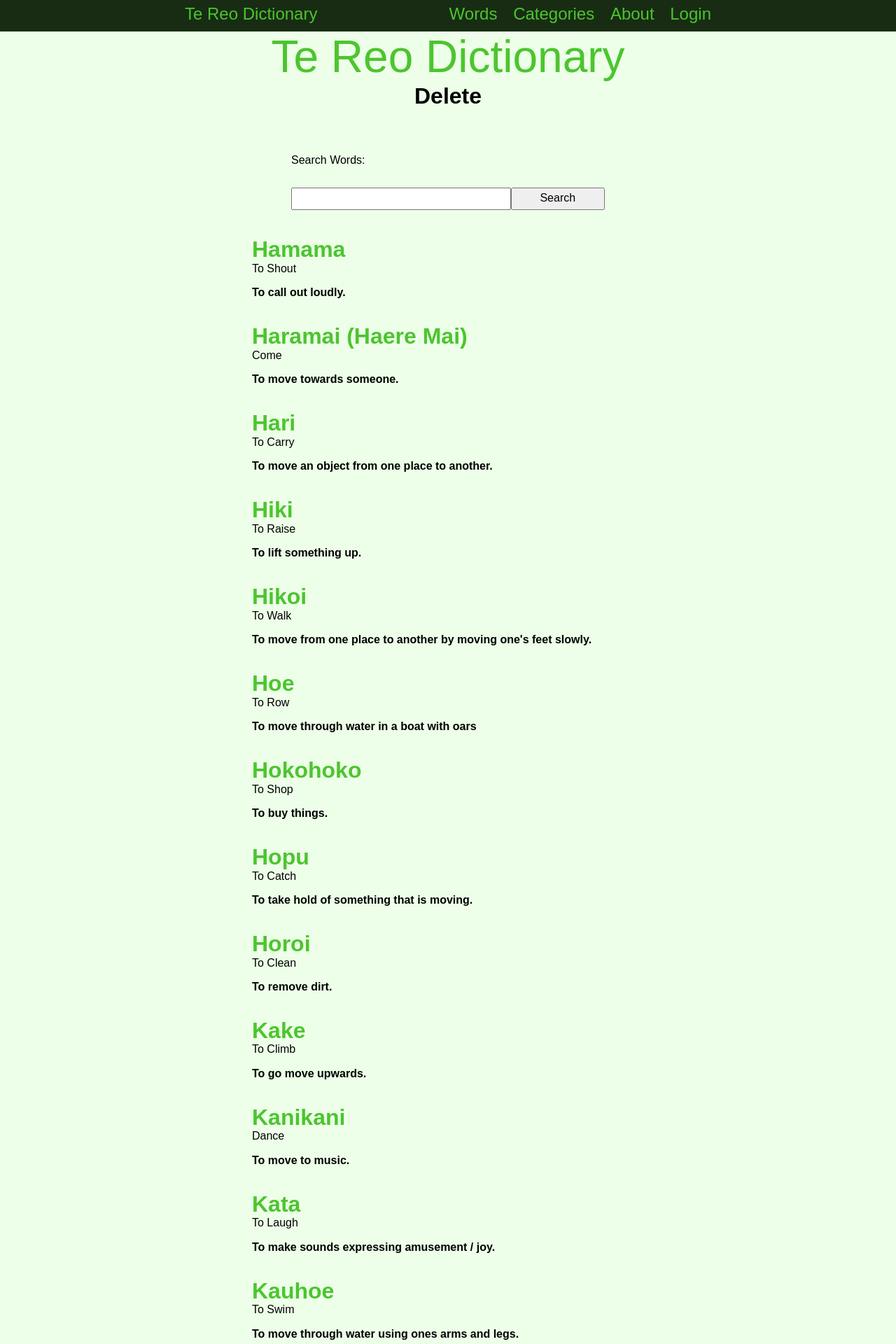
After one commit to 20065ethanb/TeReoDictionary, a Flask app: page /delete in a window 1280 px wide. The commit adds this page. Shown: the top 1920 px of the page at 70% size. Run offline with Flask 3, Linux system fonts and the light colour scheme; data comes from the database, SQL or seed files in the repository; both versions use the stored data as it was after the commit.

Commit message:
Delete confirm

```diff
--- a/app.py
+++ b/app.py
@@ -278,12 +278,51 @@ def edit(word_id):
         flash("The word has been updated!", "info")
 
     categories = database_select('SELECT * FROM categories', ())
-    word_info = database_select('SELECT * FROM words WHERE id=?',(word_id,))[0]
+    word_info = database_select('SELECT * FROM `words` WHERE id=?',(word_id,))[0]
 
     return render_template('edit.html', logged_in=is_logged_in(), user_info=user_info(), categories=categories, word_info=word_info)
 
 
-@app.route('/delete/<word_id>')
+@app.route('/delete', methods=['POST', 'GET'])
+def render_delete_words():
+    # gets search
+    if request.method == 'POST':
+        search = request.form.get('search').lower().strip()
+        return redirect('/delete/' + search)
+
+    words = database_select('SELECT * FROM words', ())
+    return render_template('delete.html', logged_in=is_logged_in(), user_info=user_info(), word_info=words)
+
+
+@app.route('/delete/')
+def delete_words_redirect():
+    return redirect('/delete')
+
+
+@app.route('/delete/<search>', methods=['POST', 'GET'])
+def render_delete_wordsearch(search):
+    # gets search
+    if request.method == 'POST':
+        search = request.form.get('search').lower().strip()
+        return redirect('/delete/' + search)
+
+    words = []
+    all_words = database_select('SELECT * FROM words', ())
+    # Checks all the parts for all the words
+    for word in all_words:
+        for part in word:
+            # Checks to see if the search is in the part, also allows the id to match the search
+            if search == word[0] or(search in str(part).lower() and (part != word[6] and part != word[7] and part != word[8])):
+                # If there is a match, if the word is not already in the list it is added
+                if word not in words:
+                    words.append(word)
+
+    if len(words) == 0:
+        words = None
+    return render_template('delete.html', logged_in=is_logged_in(), user_info=user_info(), word_info=words)
+
+
+@app.route('/delete_word/<word_id>')
 def delete(word_id):
     if is_logged_in():
         if session['role'] != 'Teacher':
@@ -293,7 +332,7 @@ def delete(word_id):
 
     database_action('DELETE FROM words WHERE id = ?', (word_id,))
     flash("The word has been deleted!", "info")
-    return redirect('/words')
+    return redirect('/delete')
 
 
 if __name__ == '__main__':
--- a/static/TeReoDictionary.css
+++ b/static/TeReoDictionary.css
@@ -41,6 +41,10 @@ h2 {
 
 h3 {
     font-size: 2rem;
+    color: rgb(76, 197, 47);
+}
+
+h4 {
     color: rgb(76, 197, 47);
 }
 
@@ -195,6 +199,7 @@ table {
     border-collapse: collapse;
     width: 75%;
     margin: auto;
+    table-layout: fixed;
 }
 
 td, tr {
--- /dev/null
+++ b/templates/delete.html
@@ -0,0 +1,70 @@
+{% extends "base.html" %}
+{% block pageheading %}Delete{% endblock %}
+
+{% block main %}
+    <table><tr><td>
+        <form class="form" method="POST">
+            <div class="form-group">
+                <div class="form-button">Search Words:</div>
+            </div>
+
+            <div class="form-group">
+                <div class="form-element"><input type="text" name="search" id="search" required></div>
+                <div class="form-button-label"><input type="submit" value="Search"></div>
+            </div>
+       </form>
+    </td></tr></table>
+    <br>
+    {% if word_info != None %}
+        {% for word in word_info %}
+            <script>
+                function togglePopup{{ word[0] }}() {
+                    document.getElementById("delete_word_popup_{{ word[0] }}").classList.toggle("active");
+                }
+            </script>
+            <div class="word_info_popup" id="delete_word_popup_{{ word[0] }}">
+                <div class="overlay"></div>
+                <div class="content">
+                    <div class="close_button" onclick="togglePopup{{ word[0] }}()">&times;</div>
+                    <table class="word_display">
+                        <tr>
+                            <td colspan="2"><h4>Are you sure that you want to delete?</h4></td>
+                        </tr>
+                        <tr>
+                            <td colspan="2"><h3>{{ word[2] }}</h3><p>{{ word[1] }}</p></td>
+                        </tr>
+                        <tr>
+                            <td colspan="2" class="definition">{{ word[3] }}</td>
+                        </tr>
+                        <tr>
+                            <td colspan="2" class="word-image">
+                                <img src ="/static/images/{{ word[8] }}.jpg">
+                            </td>
+                        </tr>
+                        <tr>
+                            <td style="width: 50%">({{ word[4] }})</td>
+                            <td style="width: 50%">Level {{ word[5] }}</td>
+                        </tr>
+                        <tr>
+                            <td colspan="2">Last edited by {{ word[7] }} on {{ word[6] }}</td>
+                        </tr>
+                        <tr>
+                            <td colspan="2"><a href="/delete_word/{{ word[0] }}">Delete Word</a></td>
+                        </tr>
+                    </table>
+                </div>
+            </div>
+            <table class="word_display">
+                <tr>
+                    <td colspan="2"><h3 onclick="togglePopup{{ word[0] }}()">{{ word[2] }}</h3><p>{{ word[1] }}</p></td>
+                </tr>
+                <tr>
+                    <td colspan="2" class="definition">{{ word[3] }}</td>
+                </tr>
+            </table>
+            <br>
+        {% endfor %}
+    {% else %}
+        <h2>No results found</h2>
+    {% endif %}
+{% endblock %}
--- a/templates/edit.html
+++ b/templates/edit.html
@@ -6,17 +6,17 @@
     <form class="form" method="POST">
         <div class="form-group">
             <div class="form-text-label">Maori Word:</div>
-            <div class="form-element"><input type="text" name="maori" id="maori" maxlength="100" {% if word_info != None %} value="{{ word_info[2] }}" {% endif %} required></div>
+            <div class="form-element"><input type="text" name="maori" id="maori" maxlength="30" {% if word_info != None %} value="{{ word_info[2] }}" {% endif %} required></div>
         </div>
 
         <div class="form-group">
             <div class="form-text-label">English Word:</div>
-            <div class="form-element"><input type="text" name="english" id="english" maxlength="100"  {% if word_info != None %} value="{{ word_info[1] }}" {% endif %}required></div>
+            <div class="form-element"><input type="text" name="english" id="english" maxlength="30"  {% if word_info != None %} value="{{ word_info[1] }}" {% endif %}required></div>
         </div>
 
         <div class="form-group">
             <div class="form-text-label">Definition:</div>
-            <div class="form-element"><input type="text" name="definition" id="definition" maxlength="300" {% if word_info != None %} value="{{ word_info[3] }}" {% endif %} required></div>
+            <div class="form-element"><input type="text" name="definition" id="definition" maxlength="100" {% if word_info != None %} value="{{ word_info[3] }}" {% endif %} required></div>
         </div>
 
         <div class="form-group">
```
Also changed, not shown: TeReoDictionary.db.
